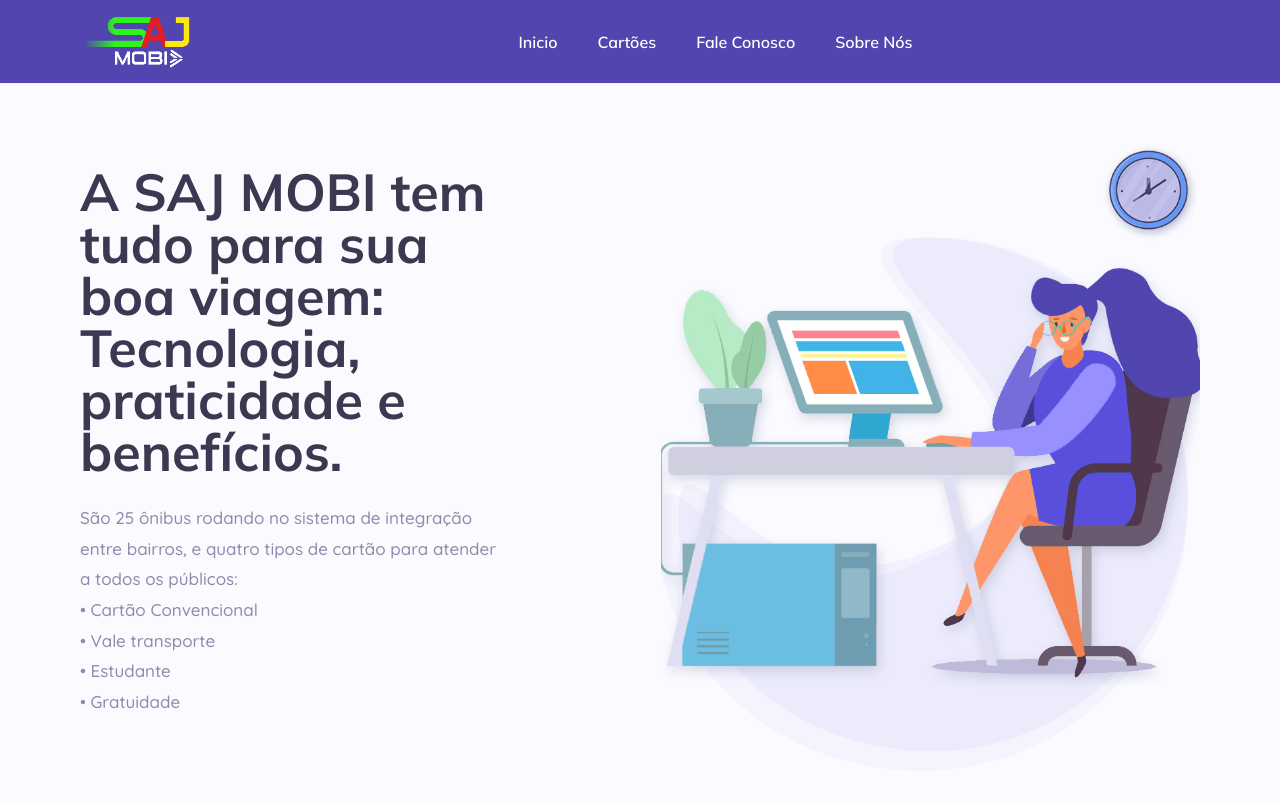
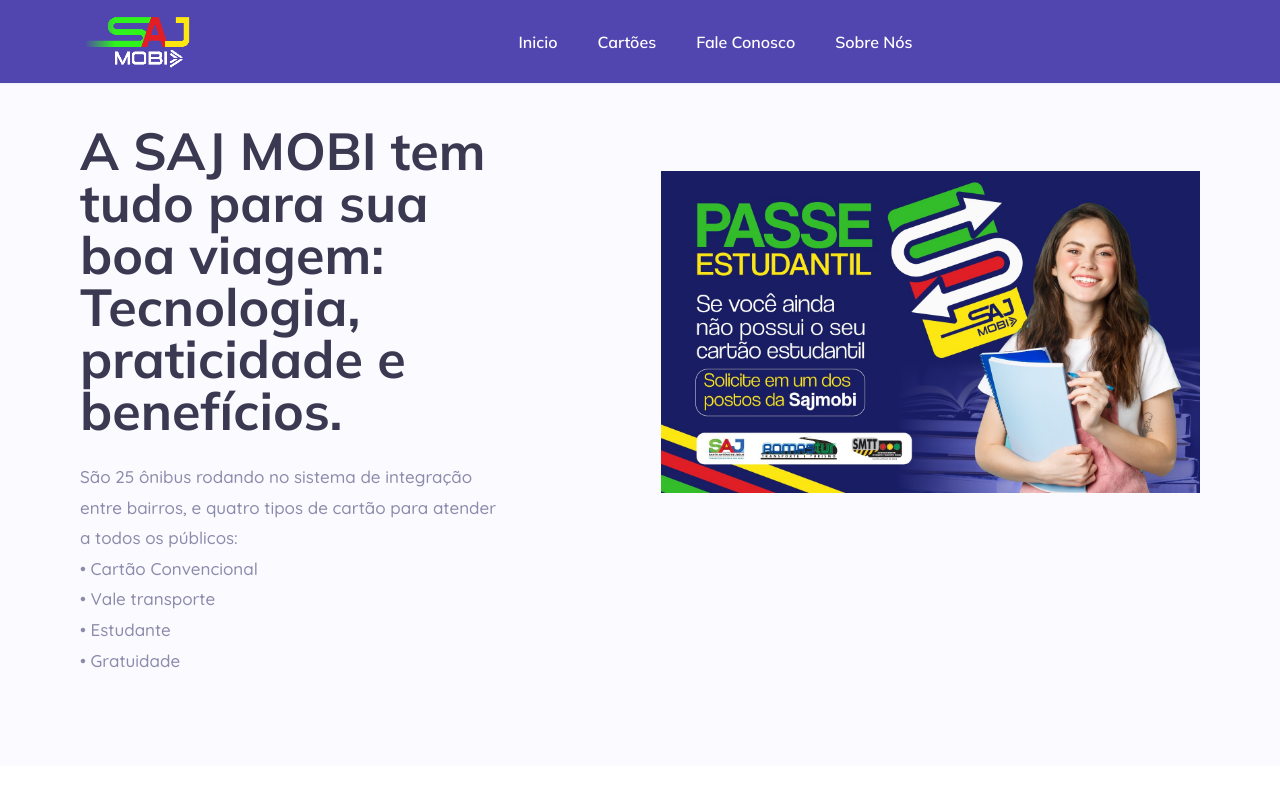
Before and after one commit to coutinho98/s, a plain HTML site: page index.html in a window 1280 px wide. Shown: the top 803 px of the page. Drawn offline with nearby package versions, Linux system fonts and the light colour scheme.

Commit message:
added logo

```diff
--- a/assets/css/style.css
+++ b/assets/css/style.css
@@ -610,8 +610,7 @@ footer .logo {
   }
 
   .hero-banner {
-    max-width: 600px;
-    margin-inline: auto;
+    height: 500px;
   }
 
   .about-list {
--- a/index.html
+++ b/index.html
@@ -65,7 +65,7 @@
             </div>
 
             <figure class="hero-banner">
-              <img src="./assets/images/hero-banner.png" alt="Hero image" />
+              <img src="./assets/images/mobilogo.jpg" alt="Hero image" />
             </figure>
           </div>
         </section>
```
Also changed, not shown: assets/images/mobilogo.jpg (added).
